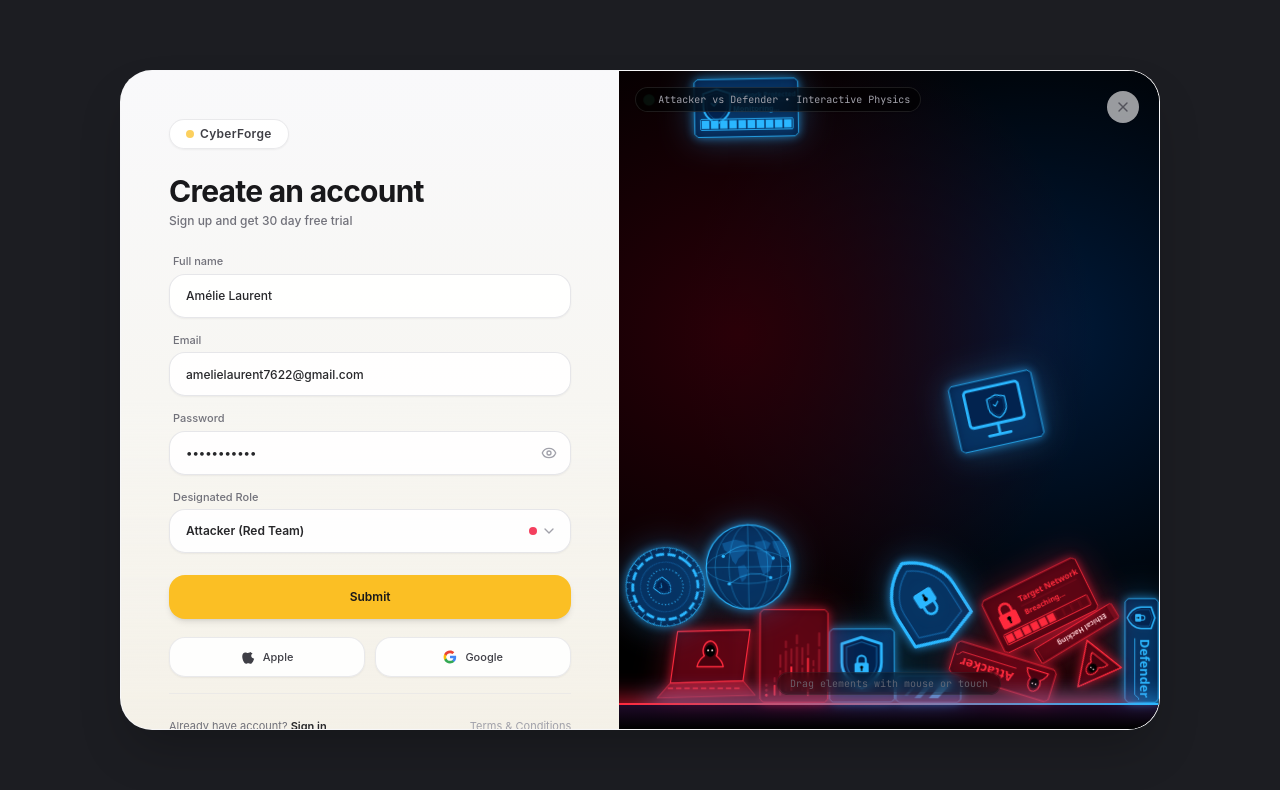
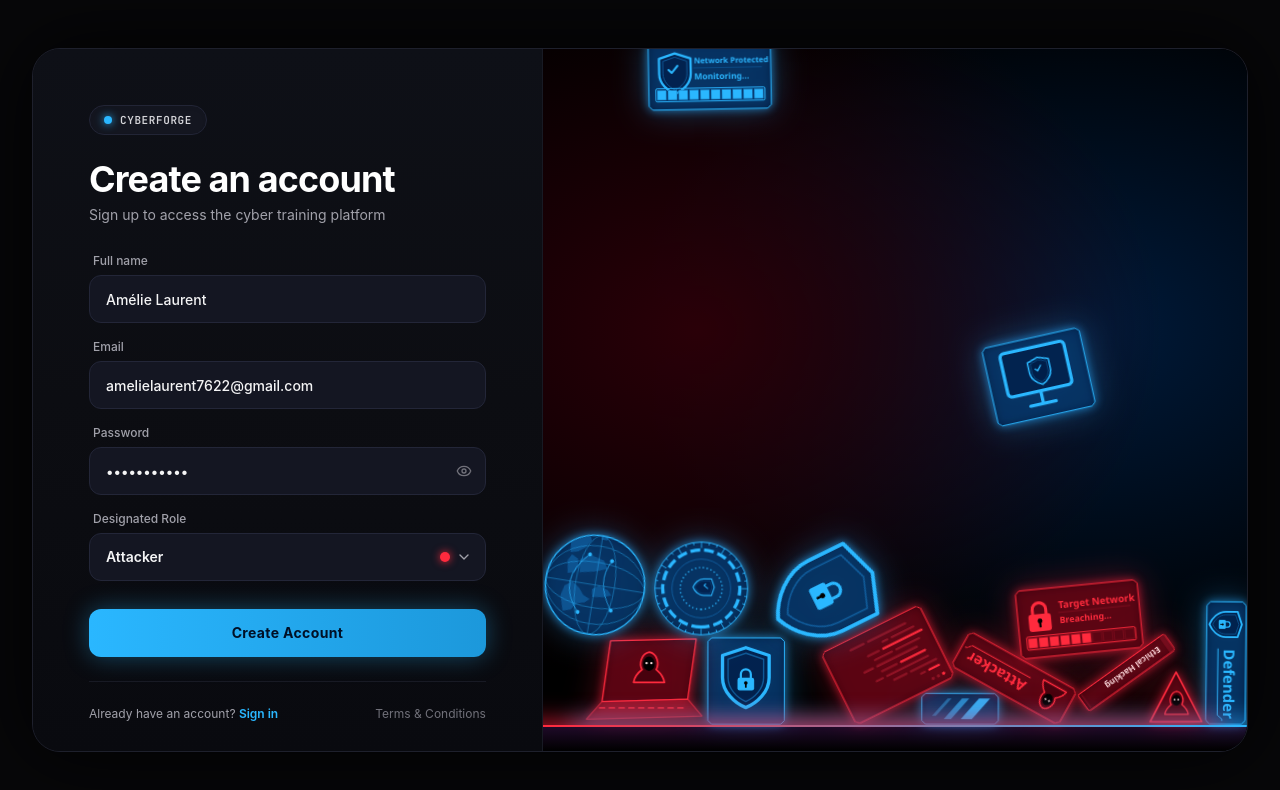
Before and after one commit to pj172751-arch/CyberForge, a React (Vite) app: page / in a window 1280 px wide. Shown: the top 790 px of the page. Built offline with nearby package versions, Linux system fonts and the light colour scheme.

Commit message:
style(auth): enlarge box container, match left panel dark theme with physics, remove cross and unnecessary pills

```diff
--- a/src/App.jsx
+++ b/src/App.jsx
@@ -1,6 +1,6 @@
 import React, { useState } from 'react';
 import FallingPhysics from './components/FallingPhysics';
-import { ChevronDown, Eye, EyeOff, X, Shield, Swords } from 'lucide-react';
+import { ChevronDown, Eye, EyeOff } from 'lucide-react';
 
 export default function App() {
   const [isSignUp, setIsSignUp] = useState(true);
@@ -18,46 +18,37 @@ export default function App() {
   };
 
   return (
-    <div className="min-h-screen w-screen bg-[#1c1d22] flex items-center justify-center p-4 sm:p-6 md:p-10 font-sans selection:bg-amber-400/30 selection:text-amber-200">
-      {/* Outer Modal Container (Replicating the reference card layout) */}
-      <div className="relative w-full max-w-[1040px] min-h-[660px] md:h-[660px] bg-[#f5f5f7] rounded-[32px] shadow-2xl overflow-hidden flex flex-col md:flex-row border border-white/20">
+    <div className="min-h-screen w-screen bg-[#070709] flex items-center justify-center p-3 sm:p-6 md:p-8 font-sans selection:bg-[#2ab7ff]/30 selection:text-[#dbf5ff]">
+      {/* Big Modal Container (Matching color with right half physics) */}
+      <div className="relative w-[95vw] max-w-[1400px] h-[88vh] min-h-[700px] bg-[#0c0d12] rounded-[28px] shadow-[0_0_80px_rgba(0,0,0,0.9)] overflow-hidden flex flex-col md:flex-row border border-[#1e202c]">
 
-        {/* Close Button at top-right (like reference image) */}
-        <button
-          type="button"
-          className="absolute top-5 right-5 z-40 w-8 h-8 rounded-full bg-white/60 hover:bg-white text-zinc-600 hover:text-black flex items-center justify-center transition-colors shadow-sm backdrop-blur-sm"
-          title="Close modal"
-        >
-          <X className="w-4 h-4" />
-        </button>
-
-        {/* LEFT COLUMN: Login / Sign Up Form */}
-        <div className="w-full md:w-[48%] p-8 sm:p-10 md:p-12 flex flex-col justify-between bg-gradient-to-b from-[#f9f9fb] via-[#f7f6f2] to-[#f4edd9]/50 relative z-10 overflow-y-auto">
-          {/* Top Brand Pill */}
+        {/* LEFT COLUMN: Login / Sign Up Form (Color matched to dark physics side) */}
+        <div className="w-full md:w-[45%] lg:w-[42%] p-8 sm:p-10 md:p-12 lg:p-14 flex flex-col justify-between bg-gradient-to-b from-[#0e1017] via-[#0c0d12] to-[#090a0f] relative z-10 overflow-y-auto border-r border-[#181a24]">
           <div>
-            <div className="inline-flex items-center gap-1.5 px-4 py-1.5 rounded-full bg-white/90 border border-zinc-200/80 shadow-sm text-xs font-semibold text-zinc-700 tracking-wide mb-6">
-              <span className="w-2 h-2 rounded-full bg-amber-400 animate-pulse" />
-              <span>CyberForge</span>
+            {/* Top Brand Pill */}
+            <div className="inline-flex items-center gap-2 px-3.5 py-1.5 rounded-full bg-[#141620] border border-[#222536] shadow-inner text-xs font-semibold text-zinc-300 tracking-wider mb-6">
+              <span className="w-2 h-2 rounded-full bg-[#2ab7ff] shadow-[0_0_8px_#2ab7ff]" />
+              <span className="uppercase text-[11px] font-mono">CyberForge</span>
             </div>
 
             {/* Title & Subtitle */}
-            <div className="space-y-1 mb-6">
-              <h1 className="text-2xl sm:text-3xl font-bold tracking-tight text-zinc-900">
+            <div className="space-y-1.5 mb-7">
+              <h1 className="text-2xl sm:text-3xl lg:text-4xl font-bold tracking-tight text-white">
                 {isSignUp ? 'Create an account' : 'Welcome back'}
               </h1>
-              <p className="text-xs text-zinc-500 font-medium">
+              <p className="text-xs sm:text-sm text-zinc-400 font-normal">
                 {isSignUp
-                  ? 'Sign up and get 30 day free trial'
-                  : 'Log in to access your cyber training range'}
+                  ? 'Sign up to access the cyber training platform'
+                  : 'Log in with your operator credentials'}
               </p>
             </div>
 
             {/* The Form */}
-            <form onSubmit={handleSubmit} className="space-y-3.5">
+            <form onSubmit={handleSubmit} className="space-y-4">
               {/* Full Name (Sign up only) */}
               {isSignUp && (
                 <div>
-                  <label className="block text-[11px] font-medium text-zinc-500 mb-1 ml-1">
+                  <label className="block text-xs font-medium text-zinc-400 mb-1.5 ml-1">
                     Full name
                   </label>
                   <input
@@ -66,14 +57,14 @@ export default function App() {
                     onChange={(e) => setFullName(e.target.value)}
                     required
                     placeholder="Enter your name"
-                    className="w-full h-11 px-4 text-xs font-medium text-zinc-800 bg-white/90 border border-zinc-200/90 rounded-2xl focus:outline-none focus:ring-2 focus:ring-amber-400/50 focus:border-amber-400 shadow-sm transition-all"
+                    className="w-full h-12 px-4 text-xs sm:text-sm font-medium text-zinc-100 bg-[#141622] border border-[#232638] rounded-xl focus:outline-none focus:border-[#2ab7ff] focus:ring-1 focus:ring-[#2ab7ff] transition-all placeholder:text-zinc-600"
                   />
                 </div>
               )}
 
               {/* Email */}
               <div>
-                <label className="block text-[11px] font-medium text-zinc-500 mb-1 ml-1">
+                <label className="block text-xs font-medium text-zinc-400 mb-1.5 ml-1">
                   Email
                 </label>
                 <input
@@ -82,13 +73,13 @@ export default function App() {
                   onChange={(e) => setEmail(e.target.value)}
                   required
                   placeholder="name@example.com"
-                  className="w-full h-11 px-4 text-xs font-medium text-zinc-800 bg-white/90 border border-zinc-200/90 rounded-2xl focus:outline-none focus:ring-2 focus:ring-amber-400/50 focus:border-amber-400 shadow-sm transition-all"
+                  className="w-full h-12 px-4 text-xs sm:text-sm font-medium text-zinc-100 bg-[#141622] border border-[#232638] rounded-xl focus:outline-none focus:border-[#2ab7ff] focus:ring-1 focus:ring-[#2ab7ff] transition-all placeholder:text-zinc-600"
                 />
               </div>
 
               {/* Password */}
               <div>
-                <label className="block text-[11px] font-medium text-zinc-500 mb-1 ml-1">
+                <label className="block text-xs font-medium text-zinc-400 mb-1.5 ml-1">
                   Password
                 </label>
                 <div className="relative">
@@ -98,122 +89,84 @@ export default function App() {
                     onChange={(e) => setPassword(e.target.value)}
                     required
                     placeholder="••••••••••••"
-                    className="w-full h-11 px-4 pr-10 text-xs font-medium text-zinc-800 bg-white/90 border border-zinc-200/90 rounded-2xl focus:outline-none focus:ring-2 focus:ring-amber-400/50 focus:border-amber-400 shadow-sm transition-all"
+                    className="w-full h-12 px-4 pr-11 text-xs sm:text-sm font-medium text-zinc-100 bg-[#141622] border border-[#232638] rounded-xl focus:outline-none focus:border-[#2ab7ff] focus:ring-1 focus:ring-[#2ab7ff] transition-all placeholder:text-zinc-600"
                   />
                   <button
                     type="button"
                     onClick={() => setShowPassword(!showPassword)}
-                    className="absolute right-3.5 top-1/2 -translate-y-1/2 text-zinc-400 hover:text-zinc-600"
+                    className="absolute right-3.5 top-1/2 -translate-y-1/2 text-zinc-500 hover:text-zinc-300 transition-colors"
                   >
                     {showPassword ? <EyeOff className="w-4 h-4" /> : <Eye className="w-4 h-4" />}
                   </button>
                 </div>
               </div>
 
-              {/* Role Dropdown: Attacker & Defender (Strictly per user instruction) */}
+              {/* Role Dropdown: Attacker & Defender */}
               <div>
-                <label className="block text-[11px] font-medium text-zinc-500 mb-1 ml-1">
+                <label className="block text-xs font-medium text-zinc-400 mb-1.5 ml-1">
                   Designated Role
                 </label>
                 <div className="relative">
                   <select
                     value={role}
                     onChange={(e) => setRole(e.target.value)}
-                    className="w-full h-11 pl-4 pr-10 text-xs font-semibold text-zinc-800 bg-white/90 border border-zinc-200/90 rounded-2xl focus:outline-none focus:ring-2 focus:ring-amber-400/50 focus:border-amber-400 shadow-sm appearance-none cursor-pointer transition-all"
+                    className="w-full h-12 pl-4 pr-11 text-xs sm:text-sm font-semibold text-zinc-100 bg-[#141622] border border-[#232638] rounded-xl focus:outline-none focus:border-[#2ab7ff] focus:ring-1 focus:ring-[#2ab7ff] appearance-none cursor-pointer transition-all"
                   >
-                    <option value="attacker">Attacker (Red Team)</option>
-                    <option value="defender">Defender (Blue Team)</option>
+                    <option value="attacker" className="bg-[#141622] text-zinc-100">
+                      Attacker
+                    </option>
+                    <option value="defender" className="bg-[#141622] text-zinc-100">
+                      Defender
+                    </option>
                   </select>
-                  <div className="absolute right-3.5 top-1/2 -translate-y-1/2 pointer-events-none text-zinc-400 flex items-center gap-1">
+                  <div className="absolute right-3.5 top-1/2 -translate-y-1/2 pointer-events-none flex items-center gap-1.5">
                     {role === 'attacker' ? (
-                      <span className="w-2 h-2 rounded-full bg-rose-500" />
+                      <span className="w-2.5 h-2.5 rounded-full bg-[#ff2a3d] shadow-[0_0_8px_#ff2a3d]" />
                     ) : (
-                      <span className="w-2 h-2 rounded-full bg-sky-500" />
+                      <span className="w-2.5 h-2.5 rounded-full bg-[#2ab7ff] shadow-[0_0_8px_#2ab7ff]" />
                     )}
                     <ChevronDown className="w-4 h-4 text-zinc-400" />
                   </div>
                 </div>
               </div>
 
-              {/* Submit Button (Amber/Gold matching reference image) */}
-              <div className="pt-2">
+              {/* Submit Button */}
+              <div className="pt-3">
                 <button
                   type="submit"
-                  className="w-full h-11 bg-amber-400 hover:bg-amber-300 active:bg-amber-500 text-zinc-900 font-semibold text-xs rounded-2xl shadow-md hover:shadow-lg transition-all flex items-center justify-center gap-2"
+                  className="w-full h-12 bg-gradient-to-r from-[#2ab7ff] to-[#1c98db] hover:from-[#3bc0ff] hover:to-[#2ab7ff] active:scale-[0.99] text-[#001026] font-bold text-xs sm:text-sm rounded-xl shadow-[0_0_24px_rgba(42,183,255,0.35)] hover:shadow-[0_0_30px_rgba(42,183,255,0.5)] transition-all flex items-center justify-center tracking-wide"
                 >
                   {submitted ? (
-                    <span>Session Initialized ✓</span>
+                    <span>Authenticated ✓</span>
                   ) : (
-                    <span>Submit</span>
+                    <span>{isSignUp ? 'Create Account' : 'Sign In'}</span>
                   )}
-                </button>
-              </div>
-
-              {/* Social login buttons (Apple & Google as in reference picture) */}
-              <div className="grid grid-cols-2 gap-2.5 pt-1">
-                <button
-                  type="button"
-                  className="h-10 px-3 bg-white/90 hover:bg-white border border-zinc-200/80 rounded-2xl text-[11px] font-medium text-zinc-700 flex items-center justify-center gap-2 shadow-sm transition-all"
-                >
-                  <svg className="w-3.5 h-3.5" viewBox="0 0 170 170">
-                    <path fill="currentColor" d="M150.37 130.25c-2.45 5.66-5.35 10.87-8.71 15.66-4.58 6.53-8.33 11.05-11.22 13.56-4.48 4.12-9.28 6.23-14.42 6.35-3.69 0-8.14-1.05-13.32-3.18-5.19-2.12-9.97-3.17-14.34-3.17-4.58 0-9.49 1.05-14.75 3.17-5.26 2.13-9.5 3.24-12.74 3.35-4.35.13-9.16-1.9-14.42-6.08-3.7-3.04-7.7-7.91-12-14.61-6.1-9.47-10.85-20.48-14.24-33.02-3.4-12.54-5.09-23.77-5.09-33.69 0-14.27 3.52-25.96 10.56-35.08 7.03-9.12 16.03-13.79 26.99-14.01 4.58 0 9.87 1.25 15.88 3.75 6 2.5 10.05 3.75 12.14 3.75 1.74 0 5.89-1.25 12.44-3.75 6.55-2.5 12.19-3.64 16.92-3.41 12.63.65 22.84 5.23 30.64 13.74-11.09 6.75-16.52 16.09-16.3 28.02.22 9.35 3.81 17.18 10.78 23.49 6.96 6.31 15.22 10.01 24.77 11.09-2.18 6.53-4.8 13.06-7.84 19.59zm-29.6-104.38c0 6.53-2.39 12.62-7.18 18.27-4.79 5.65-10.77 9.03-17.94 10.12-.22-.87-.33-1.85-.33-2.94 0-6.31 2.5-12.4 7.51-18.27 5.01-5.87 11.09-9.25 18.27-10.12.11 1.09.17 2.08.17 2.94z"/>
-                  </svg>
-                  <span>Apple</span>
-                </button>
-
-                <button
-                  type="button"
-                  className="h-10 px-3 bg-white/90 hover:bg-white border border-zinc-200/80 rounded-2xl text-[11px] font-medium text-zinc-700 flex items-center justify-center gap-2 shadow-sm transition-all"
-                >
-                  <svg className="w-3.5 h-3.5" viewBox="0 0 24 24">
-                    <path fill="#4285F4" d="M22.56 12.25c0-.78-.07-1.53-.2-2.25H12v4.26h5.92c-.26 1.37-1.04 2.53-2.21 3.31v2.77h3.57c2.08-1.92 3.28-4.74 3.28-8.09z"/>
-                    <path fill="#34A853" d="M12 23c2.97 0 5.46-.98 7.28-2.66l-3.57-2.77c-.98.66-2.23 1.06-3.71 1.06-2.86 0-5.29-1.93-6.16-4.53H2.18v2.84C3.99 20.53 7.7 23 12 23z"/>
-                    <path fill="#FBBC05" d="M5.84 14.09c-.22-.66-.35-1.36-.35-2.09s.13-1.43.35-2.09V7.06H2.18C1.43 8.55 1 10.22 1 12s.43 3.45 1.18 4.94l2.85-2.22.81-.63z"/>
-                    <path fill="#EA4335" d="M12 5.38c1.62 0 3.06.56 4.21 1.64l3.15-3.15C17.45 2.09 14.97 1 12 1 7.7 1 3.99 3.47 2.18 7.06l3.66 2.84c.87-2.6 3.3-4.52 6.16-4.52z"/>
-                  </svg>
-                  <span>Google</span>
                 </button>
               </div>
             </form>
           </div>
 
           {/* Bottom Switcher: Already have account? Sign in */}
-          <div className="pt-6 flex items-center justify-between text-[11px] text-zinc-500 border-t border-zinc-200/60 mt-4">
+          <div className="pt-6 flex items-center justify-between text-xs text-zinc-400 border-t border-[#181a24] mt-6">
             <div>
-              <span>{isSignUp ? 'Already have account? ' : "Don't have an account? "}</span>
+              <span>{isSignUp ? 'Already have an account? ' : "Don't have an account? "}</span>
               <button
                 type="button"
                 onClick={() => setIsSignUp(!isSignUp)}
-                className="font-semibold text-zinc-800 hover:text-amber-600 underline"
+                className="font-semibold text-[#2ab7ff] hover:text-[#7ad6ff] hover:underline transition-colors"
               >
                 {isSignUp ? 'Sign in' : 'Sign up'}
               </button>
             </div>
-            <a href="#terms" className="hover:underline text-zinc-400">
+            <a href="#terms" className="hover:underline text-zinc-500 hover:text-zinc-400 transition-colors">
               Terms & Conditions
             </a>
           </div>
         </div>
 
-        {/* RIGHT COLUMN: The Matter.js Falling Physics Playground (Replaces people in reference image) */}
-        <div className="w-full md:w-[52%] h-[380px] md:h-full relative overflow-hidden bg-black flex flex-col justify-end">
-          {/* Falling Physics Engine */}
+        {/* RIGHT COLUMN: The Matter.js Falling Physics Playground (Clean, no overlays, full sized) */}
+        <div className="w-full md:w-[55%] lg:w-[58%] h-[380px] md:h-full relative overflow-hidden bg-black flex flex-col justify-end">
           <FallingPhysics mode="both" />
-
-          {/* Subtle Top-Left Info Tag inside Physics Stage */}
-          <div className="absolute top-4 left-4 z-20 pointer-events-none flex items-center gap-2">
-            <span className="px-2.5 py-1 rounded-full bg-black/60 border border-white/10 text-[10px] font-mono text-zinc-400 backdrop-blur-md flex items-center gap-1.5 shadow-sm">
-              <span className="w-1.5 h-1.5 rounded-full bg-emerald-400 animate-ping" />
-              <span>Attacker vs Defender • Interactive Physics</span>
-            </span>
-          </div>
-
-          {/* Interactive Hint at the bottom */}
-          <div className="absolute bottom-9 left-1/2 -translate-x-1/2 z-20 pointer-events-none text-center">
-            <span className="text-[10px] font-mono text-zinc-500/80 bg-black/40 px-3 py-1 rounded-full border border-white/5 backdrop-blur-sm">
-              Drag elements with mouse or touch
-            </span>
-          </div>
         </div>
       </div>
     </div>
```
